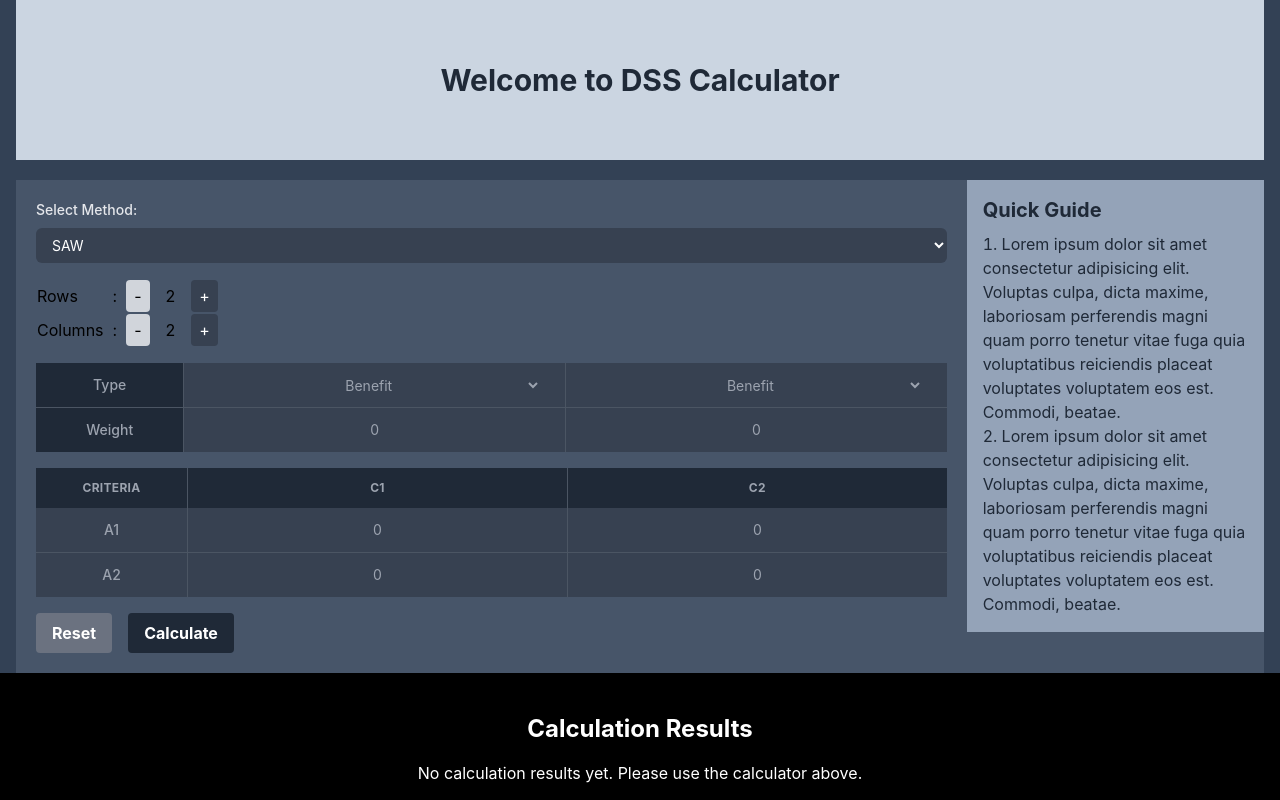
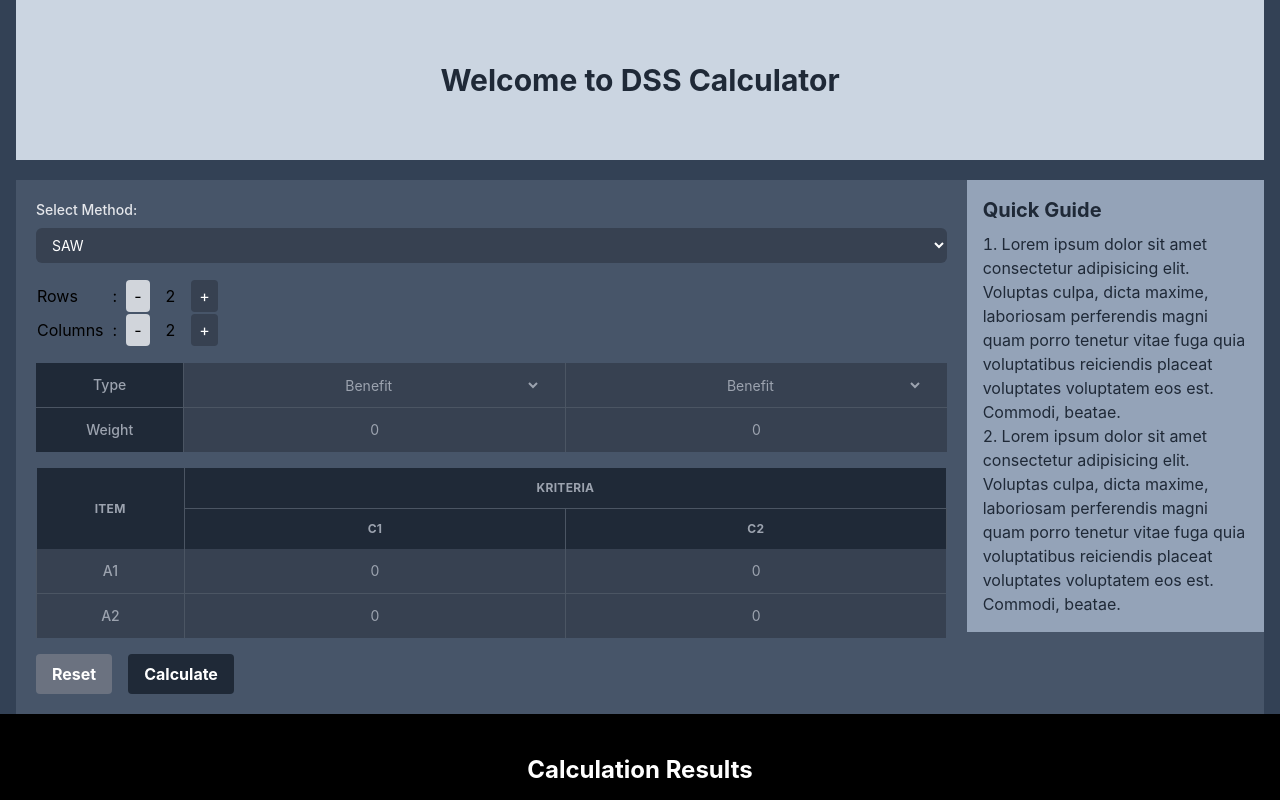
Before and after one commit to callmeAngga/DSS-WebCalculator, a React (Create React App) app: page / in a window 1280 px wide. Shown: the top 800 px of the page. Built offline with nearby package versions, Linux system fonts and the light colour scheme.

Commit message:
Change table interface in InputData.jsx

```diff
--- a/src/components/inputData.jsx
+++ b/src/components/inputData.jsx
@@ -177,22 +177,27 @@ const InputData = ({ onCalculate, method }) => {
                     </tr>
                 </tbody>
             </table>
-            <table className="min-w-full text-sm text-gray-400   text-center">
-                <thead className=" bg-gray-800 text-gray-400 uppercase tracking-wide text-xs ">
-                    <tr className="divide-x divide-gray-600">
-                        <th className="px-6 py-3">
-                            Criteria
+            <table className="min-w-full text-sm text-gray-400 text-center divide-x divide-gray-600">
+                <thead className="bg-gray-800 text-gray-400 uppercase tracking-wide text-xs">
+                    <tr>
+                        <th className="px-9 py-3 border-r border-gray-600" rowSpan="2">
+                            Item
                         </th>
-                        {Array(cols).fill().map((_, index) => (
-                            <th key={index} scope="col" className=" px-6 py-3">
+                        <th className="px-9 py-3 border-b border-gray-600" colSpan={cols}>
+                            Kriteria
+                        </th>
+                    </tr>
+                    <tr>
+                        {Array.from({ length: cols }, (_, index) => (
+                            <th key={index} scope="col" className="px-9 py-3 border-l border-r border-gray-600">
                                 C{index + 1}
                             </th>
                         ))}
                     </tr>
                 </thead>
-                <tbody className='divide-y divide-gray-600'>
+                <tbody className="divide-y divide-gray-600">
                     {tableData.map((row, rowIndex) => (
-                        <tr key={rowIndex} className='border-gray-800 bg-gray-700 divide-x divide-gray-600'>
+                        <tr key={rowIndex} className="border-gray-800 bg-gray-700 divide-x divide-gray-600">
                             <th scope="row" className="px-6 py-3 whitespace-nowrap font-medium text-gray-400">
                                 A{rowIndex + 1}
                             </th>
@@ -213,6 +218,7 @@ const InputData = ({ onCalculate, method }) => {
                     ))}
                 </tbody>
             </table>
+
             <div className="flex space-x-4">
                 <button
                     onClick={handleReset}
```
